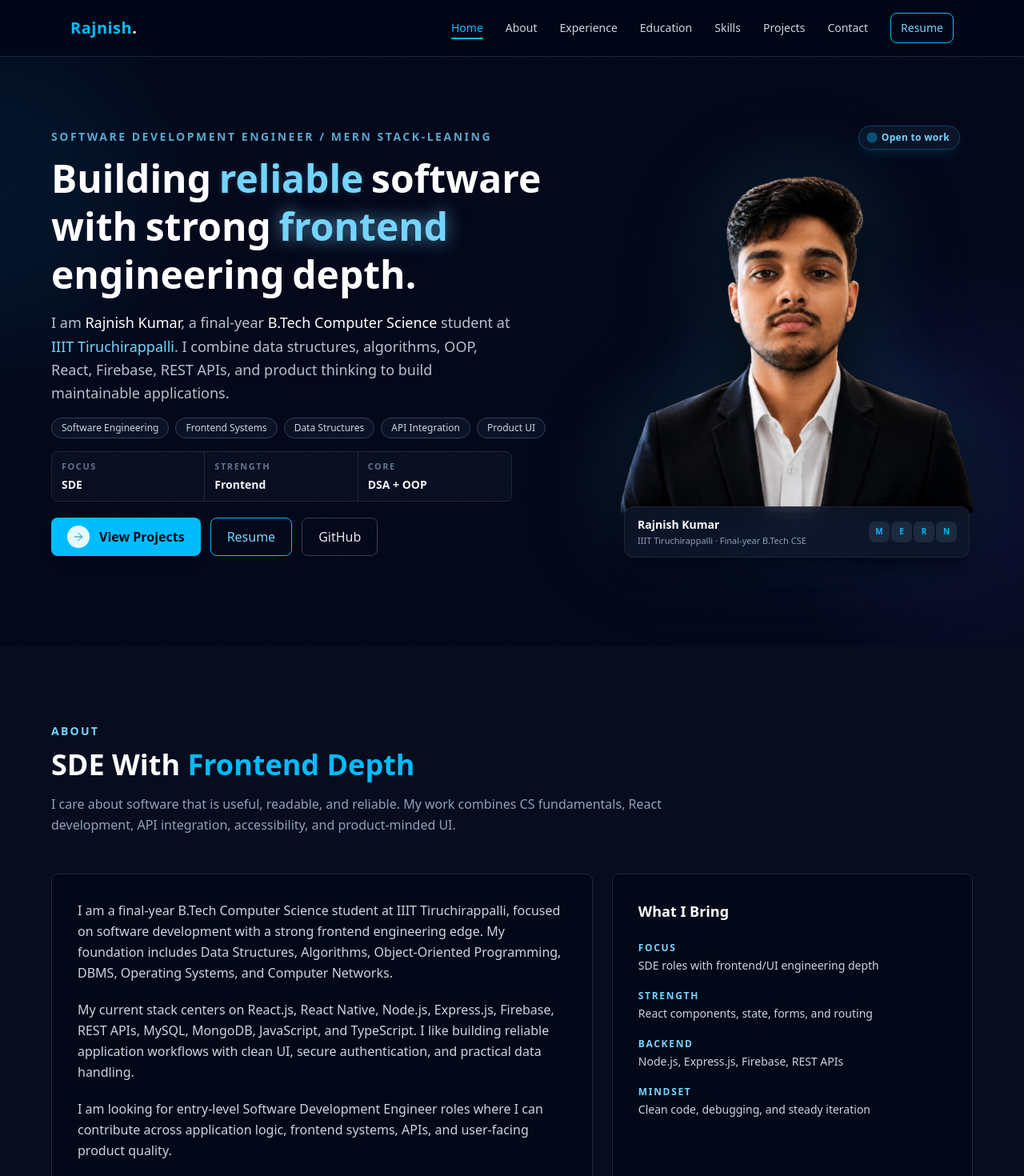
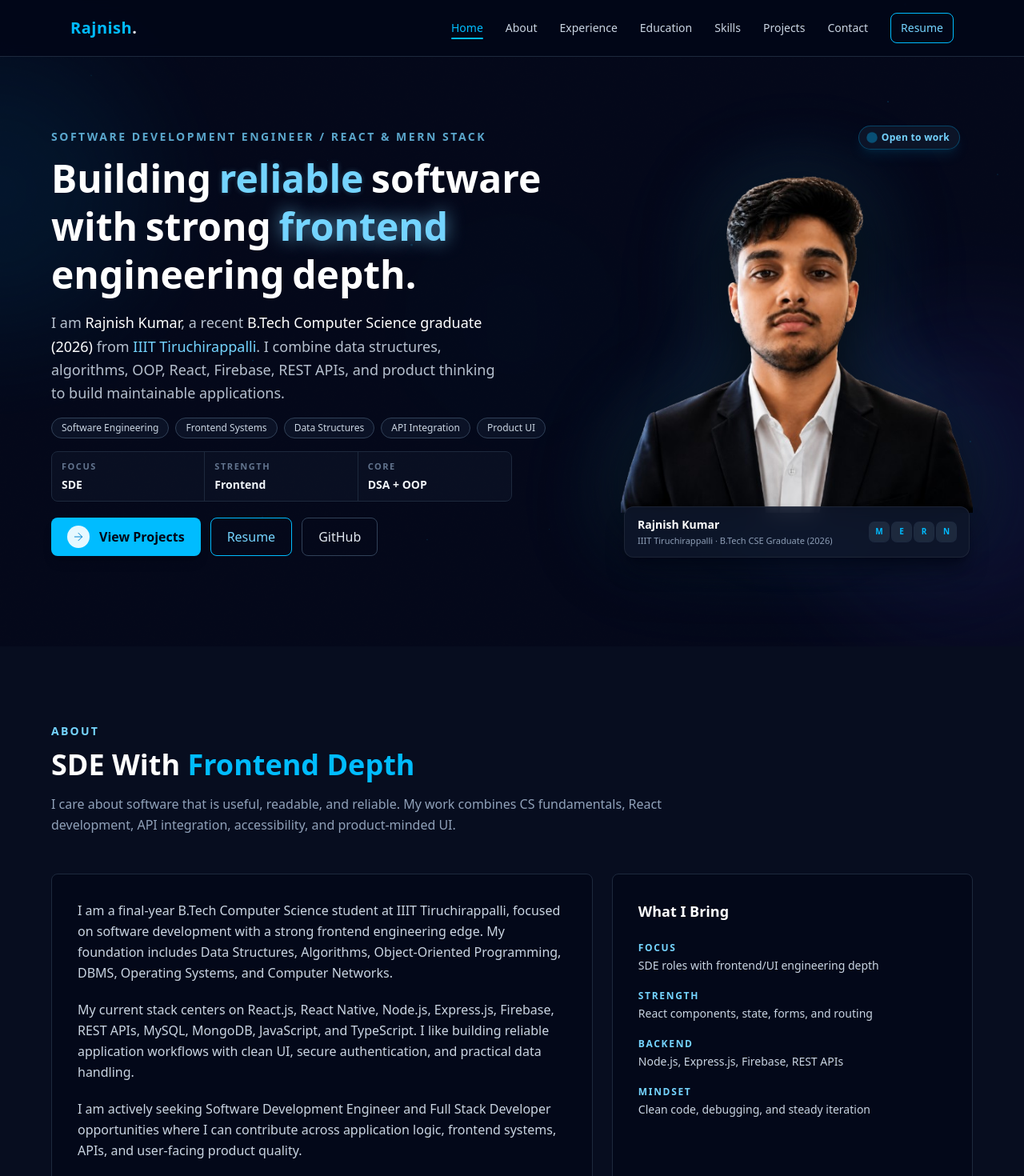
Before and after one commit to rajnish-012/MyPortfolio, a React (Vite) app: page / in a window 1280 px wide. Shown: the top 1470 px of the page at 80% size. Built offline with nearby package versions, Linux system fonts and the light colour scheme.

Commit message:
for page indexing added one html file

```diff
--- a/src/components/About.jsx
+++ b/src/components/About.jsx
@@ -14,7 +14,10 @@ const About = () => {
           />
         </AnimatedSection>
 
-        <AnimatedSection className="grid gap-6 md:grid-cols-[1.5fr_1fr]" delay={0.08}>
+        <AnimatedSection
+          className="grid gap-6 md:grid-cols-[1.5fr_1fr]"
+          delay={0.08}
+        >
           <div className="rounded-lg border border-slate-800 bg-slate-950/70 p-6 text-slate-300 md:p-8">
             <div className="space-y-5 leading-relaxed">
               <p>
@@ -33,9 +36,10 @@ const About = () => {
               </p>
 
               <p>
-                I am looking for entry-level Software Development Engineer roles
-                where I can contribute across application logic, frontend
-                systems, APIs, and user-facing product quality.
+                I am actively seeking Software Development Engineer and Full
+                Stack Developer opportunities where I can contribute across
+                application logic, frontend systems, APIs, and user-facing
+                product quality.
               </p>
             </div>
           </div>
--- a/src/components/Hero.jsx
+++ b/src/components/Hero.jsx
@@ -1,12 +1,15 @@
-import { motion as Motion, useReducedMotion, useMotionValue, useSpring, useTransform, AnimatePresence } from "framer-motion";
+import {
+  motion as Motion,
+  useReducedMotion,
+  useMotionValue,
+  useSpring,
+  useTransform,
+  AnimatePresence,
+} from "framer-motion";
 import { useEffect, useRef, useState } from "react";
 import profileImage from "../assets/Profile.png";
 import Resume from "../assets/Kumar_Rajnish_Resume_06-05-2026.pdf";
-import {
-  heroStats,
-  highlights,
-  profile as profileData,
-} from "../data/profile";
+import { heroStats, highlights, profile as profileData } from "../data/profile";
 
 /* ─── Variants ─────────────────────────────────────── */
 
@@ -28,7 +31,9 @@ const fadeUp = (reduce, delay = 0) => ({
 });
 
 const imageVariant = (reduce) => ({
-  hidden: reduce ? { opacity: 1, scale: 1 } : { opacity: 0, scale: 0.92, y: 30 },
+  hidden: reduce
+    ? { opacity: 1, scale: 1 }
+    : { opacity: 0, scale: 0.92, y: 30 },
   show: {
     opacity: 1,
     scale: 1,
@@ -61,21 +66,25 @@ const buttonVariant = {
   show: (i) => ({
     opacity: 1,
     x: 0,
-    transition: { duration: 0.5, delay: 0.6 + i * 0.1, ease: [0.22, 1, 0.36, 1] },
+    transition: {
+      duration: 0.5,
+      delay: 0.6 + i * 0.1,
+      ease: [0.22, 1, 0.36, 1],
+    },
   }),
 };
 
 /* ─── Animated Word Headline ────────────────────────── */
 
 const words = [
-  { text: "Building",     highlight: false },
-  { text: "reliable",     highlight: true  },
-  { text: "software",     highlight: false },
-  { text: "with",         highlight: false },
-  { text: "strong",       highlight: false },
-  { text: "frontend",     highlight: true  },
-  { text: "engineering",  highlight: false },
-  { text: "depth.",       highlight: false },
+  { text: "Building", highlight: false },
+  { text: "reliable", highlight: true },
+  { text: "software", highlight: false },
+  { text: "with", highlight: false },
+  { text: "strong", highlight: false },
+  { text: "frontend", highlight: true },
+  { text: "engineering", highlight: false },
+  { text: "depth.", highlight: false },
 ];
 
 const WordReveal = ({ reduce }) => (
@@ -130,7 +139,11 @@ const WordReveal = ({ reduce }) => (
               className="absolute -bottom-1 left-0 h-[3px] rounded-full bg-sky-400"
               initial={{ scaleX: 0, originX: 0 }}
               animate={{ scaleX: 1 }}
-              transition={{ duration: 0.6, delay: 0.8 + i * 0.09, ease: [0.22, 1, 0.36, 1] }}
+              transition={{
+                duration: 0.6,
+                delay: 0.8 + i * 0.09,
+                ease: [0.22, 1, 0.36, 1],
+              }}
               style={{ display: "block" }}
             />
           </Motion.span>
@@ -144,7 +157,15 @@ const WordReveal = ({ reduce }) => (
 
 /* ─── Magnetic Button ───────────────────────────────── */
 
-const MagneticBtn = ({ children, className, href, target, rel, ariaLabel, custom }) => {
+const MagneticBtn = ({
+  children,
+  className,
+  href,
+  target,
+  rel,
+  ariaLabel,
+  custom,
+}) => {
   const ref = useRef(null);
   const x = useMotionValue(0);
   const y = useMotionValue(0);
@@ -157,7 +178,10 @@ const MagneticBtn = ({ children, className, href, target, rel, ariaLabel, custom
     y.set((e.clientY - rect.top - rect.height / 2) * 0.35);
   };
 
-  const reset = () => { x.set(0); y.set(0); };
+  const reset = () => {
+    x.set(0);
+    y.set(0);
+  };
 
   return (
     <Motion.a
@@ -202,7 +226,12 @@ const Counter = ({ value }) => {
   }, [num]);
 
   if (isNaN(num)) return <span>{value}</span>;
-  return <span>{display}{suffix}</span>;
+  return (
+    <span>
+      {display}
+      {suffix}
+    </span>
+  );
 };
 
 /* ─── Particle Field ────────────────────────────────── */
@@ -219,12 +248,20 @@ const Particle = ({ reduce }) => {
   }));
 
   return (
-    <div className="pointer-events-none absolute inset-0 overflow-hidden" aria-hidden="true">
+    <div
+      className="pointer-events-none absolute inset-0 overflow-hidden"
+      aria-hidden="true"
+    >
       {particles.map((p) => (
         <Motion.div
           key={p.id}
           className="absolute rounded-full bg-sky-400/30"
-          style={{ left: `${p.x}%`, top: `${p.y}%`, width: p.size, height: p.size }}
+          style={{
+            left: `${p.x}%`,
+            top: `${p.y}%`,
+            width: p.size,
+            height: p.size,
+          }}
           animate={{
             y: [0, -30, 0],
             opacity: [0, 0.7, 0],
@@ -334,7 +371,9 @@ const ProfileImage = ({ reduce }) => {
           <div className="inline-flex items-center gap-2 rounded-full border border-sky-400/30 bg-slate-900/85 px-3 py-1.5 shadow-lg shadow-sky-400/10 backdrop-blur-md">
             <Motion.span
               className="h-2 w-2 flex-shrink-0 rounded-full bg-sky-400"
-              animate={reduce ? {} : { scale: [1, 1.7, 1], opacity: [1, 0.35, 1] }}
+              animate={
+                reduce ? {} : { scale: [1, 1.7, 1], opacity: [1, 0.35, 1] }
+              }
               transition={{ duration: 2, repeat: Infinity }}
             />
             <span className="text-xs font-semibold tracking-wide text-sky-300">
@@ -353,9 +392,11 @@ const ProfileImage = ({ reduce }) => {
           <div className="rounded-xl border border-white/[0.07] bg-slate-900/85 px-4 py-3 shadow-xl shadow-slate-950/60 backdrop-blur-md">
             <div className="flex items-center justify-between gap-3">
               <div className="min-w-0">
-                <p className="truncate text-sm font-bold text-white">Rajnish Kumar</p>
+                <p className="truncate text-sm font-bold text-white">
+                  Rajnish Kumar
+                </p>
                 <p className="mt-0.5 truncate text-[11px] text-slate-400">
-                  {profileData.shortSchool} · Final-year B.Tech CSE
+                  {profileData.shortSchool} · B.Tech CSE Graduate (2026)
                 </p>
               </div>
               {/* FIX 3: MERN as a clean horizontal row, not a 2×2 grid */}
@@ -399,13 +440,23 @@ const Hero = () => {
           <Motion.div
             aria-hidden="true"
             className="absolute left-[-12rem] top-24 h-80 w-80 rounded-full bg-sky-500/10 blur-3xl"
-            animate={{ x: [0, 32, 0], y: [0, -20, 0], opacity: [0.4, 0.9, 0.4], scale: [1, 1.15, 1] }}
+            animate={{
+              x: [0, 32, 0],
+              y: [0, -20, 0],
+              opacity: [0.4, 0.9, 0.4],
+              scale: [1, 1.15, 1],
+            }}
             transition={{ duration: 11, repeat: Infinity, ease: "easeInOut" }}
           />
           <Motion.div
             aria-hidden="true"
             className="absolute bottom-10 right-[-10rem] h-96 w-96 rounded-full bg-indigo-500/10 blur-3xl"
-            animate={{ x: [0, -28, 0], y: [0, 22, 0], opacity: [0.3, 0.8, 0.3], scale: [1, 1.1, 1] }}
+            animate={{
+              x: [0, -28, 0],
+              y: [0, 22, 0],
+              opacity: [0.3, 0.8, 0.3],
+              scale: [1, 1.1, 1],
+            }}
             transition={{ duration: 14, repeat: Infinity, ease: "easeInOut" }}
           />
           <Motion.div
@@ -440,7 +491,7 @@ const Hero = () => {
         <div>
           {/* Badge */}
           <GlitchBadge reduce={reduceMotion}>
-            Software Development Engineer / MERN Stack-leaning
+            Software Development Engineer / React & MERN Stack
           </GlitchBadge>
 
           {/* Animated headline */}
@@ -451,8 +502,11 @@ const Hero = () => {
             className="max-w-xl text-sm leading-relaxed text-slate-300/90 md:text-base lg:text-lg"
             variants={fadeUp(reduceMotion, 0.1)}
           >
-            I am <span className="text-white">Rajnish Kumar</span>, a final-year{" "}
-            <span className="text-white">B.Tech Computer Science</span> student at{" "}
+            I am <span className="text-white">Rajnish Kumar</span>, a recent{" "}
+            <span className="text-white">
+              B.Tech Computer Science graduate (2026)
+            </span>{" "}
+            from{" "}
             <Motion.span
               className="font-medium text-sky-300"
               whileHover={reduceMotion ? {} : { letterSpacing: "0.02em" }}
@@ -460,8 +514,8 @@ const Hero = () => {
             >
               {profileData.shortSchool}
             </Motion.span>
-            . I combine data structures, algorithms, OOP, React, Firebase, REST APIs, and product
-            thinking to build maintainable applications.
+            . I combine data structures, algorithms, OOP, React, Firebase, REST
+            APIs, and product thinking to build maintainable applications.
           </Motion.p>
 
           {/* Highlight chips */}
@@ -533,8 +587,18 @@ const Hero = () => {
                 transition={{ duration: 0.4 }}
               >
                 <svg className="h-4 w-4" viewBox="0 0 24 24" fill="none">
-                  <path d="M5 12h14" stroke="currentColor" strokeWidth="1.5" strokeLinecap="round" />
-                  <path d="M12 5l7 7-7 7" stroke="currentColor" strokeWidth="1.5" strokeLinecap="round" />
+                  <path
+                    d="M5 12h14"
+                    stroke="currentColor"
+                    strokeWidth="1.5"
+                    strokeLinecap="round"
+                  />
+                  <path
+                    d="M12 5l7 7-7 7"
+                    stroke="currentColor"
+                    strokeWidth="1.5"
+                    strokeLinecap="round"
+                  />
                 </svg>
               </Motion.span>
               View Projects
--- a/src/data/profile.js
+++ b/src/data/profile.js
@@ -10,7 +10,7 @@ export const profile = {
   shortSchool: "IIIT Tiruchirappalli",
   degree: "B.Tech in Computer Science and Engineering",
   collegeDuration: "Nov 2022 - May 2026",
-  cgpa: "7.15 / 10.0",
+  cgpa: "7.21 / 10.0",
 };
 
 export const highlights = [
```
Also changed, not shown: index.html (+5 -14 lines), public/logo.svg (added).
